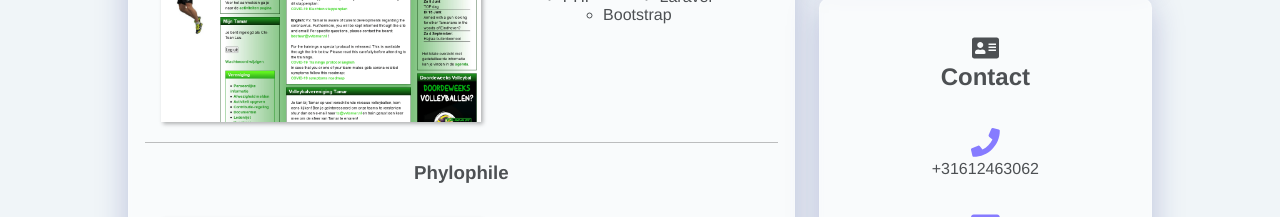
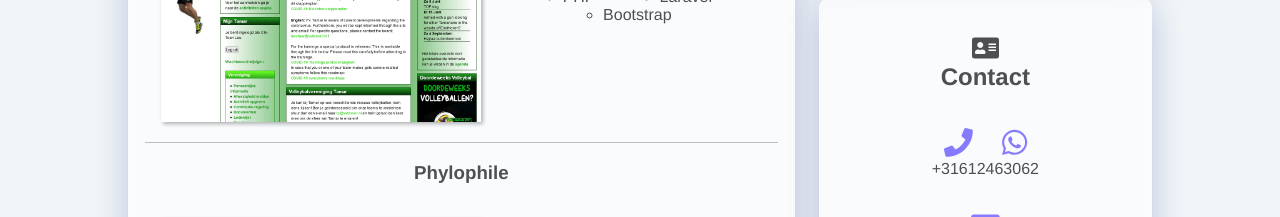
Before and after one commit to ChiToan/chitoan.github.io, a Vue app: page / in a window 1280 px wide. Shown: the part 1060-1277 px from the top of the page. Built offline with nearby package versions, Linux system fonts and the light colour scheme; a web font is replaced by a local one.

Commit message:
Readded Whatsapp

```diff
--- a/src/components/Contact.vue
+++ b/src/components/Contact.vue
@@ -8,9 +8,9 @@
       <a href="tel:+31612463062" aria-label="Phone"
         ><font-awesome-icon :icon="['fas', 'phone']"
       /></a>
-      <!-- <a href="https://wa.me/31612463062" aria-label="WhatsApp"
+      <a href="https://api.whatsapp.com/send?phone=31612463062" aria-label="WhatsApp"
         ><font-awesome-icon :icon="['fab', 'whatsapp']"
-      /></a> -->
+      /></a>
       <br />
       +31612463062
     </li>
```
